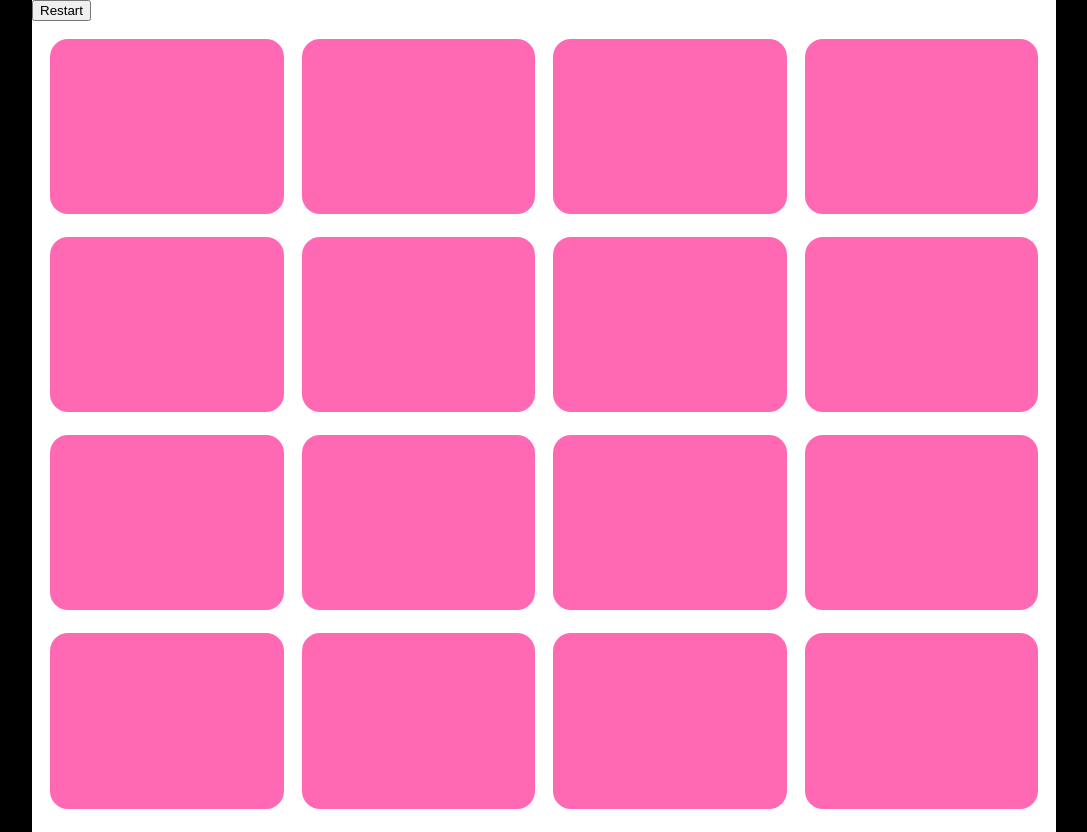
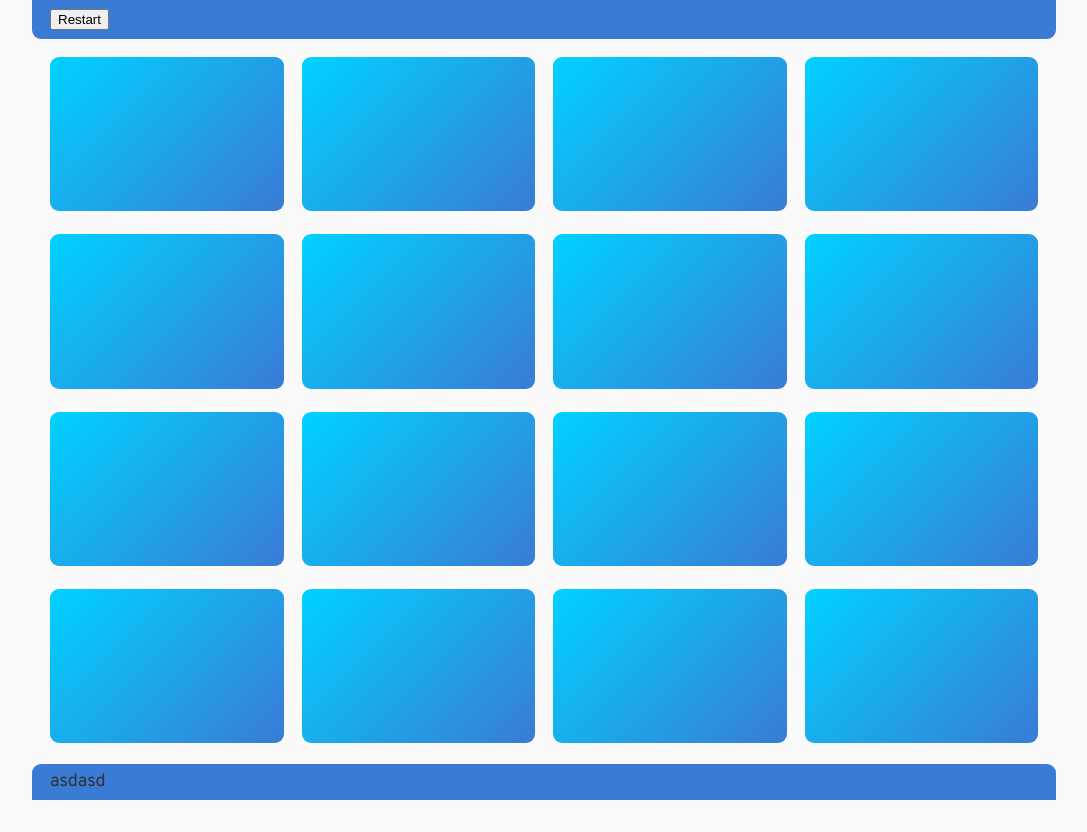
Before and after one commit to xylophono/cardmatch, a website: page docs/index.html in a window 1280 px wide. Shown: the whole page, without its empty margins (96-1183 px from the left). After the commit the page ends 800 px from the top, so only its background shows below. Drawn offline with Linux system fonts and the light colour scheme; a web font is replaced by a local one.

Commit message:
Header + Footer layout, colors

```diff
--- a/docs/index.html
+++ b/docs/index.html
@@ -13,8 +13,11 @@
 </head>
 <body>
 
-<div id="app">
+<div id="app" class="container">
+    <nav class="container__header">
         <button v-on:click="resetGame()">Restart</button>
+    </nav>
+    <main class="container__game">
         <div class="game-grid">
             <game-card
                 v-for="(card, i) in $root.gameData.cards"
@@ -22,6 +25,10 @@
                 :emoji="card.emoji"
             ></game-card>
         </div>
+    </main>
+    <footer class="container__footer">
+        asdasd
+    </footer>
 </div>
 
 </body>
--- a/resources/js/components/GameCard.vue
+++ b/resources/js/components/GameCard.vue
@@ -5,7 +5,6 @@
             active: this.$root.gameData.cards[this.id].active,
             matched: this.$root.gameData.cards[this.id].matched,
         }"
-        tabindex="0"
         v-on:click="doClick()"
     >
         <div class="game-card__inner">
--- a/resources/scss/partials/_base.scss
+++ b/resources/scss/partials/_base.scss
@@ -1,15 +1,58 @@
 html, body {
     width: 100%;
-    min-height: 100vh;
+    height: 100vh;
 
     margin: 0;
     padding: 0;
-    background-color: $black;
+    background-color: $white;
 
 }
 
 body {
+    width: 100%;
     max-width: $max-width;
+    height: 100vh;
     margin: 0 auto;
     background-color: $white;
 }
+
+.container {
+    display: flex;
+    flex-direction: column;
+    flex-wrap: nowrap;
+    justify-content: flex-start;
+    align-items: center;
+    align-content: stretch;
+
+    width: 100%;
+    height: 100%;
+
+    .container__header, .container__footer {
+        width: 100%;
+        height: auto;
+        flex: 0 0 auto;
+
+        padding: $spacing--half $spacing;
+
+        @media screen and (max-width: $break-mobile) {
+            padding: $spacing--half;
+        }
+
+        background-color: $accent-dark;
+    }
+
+    .container__header {
+        border-radius: 0 0 $spacing--half $spacing--half;
+    }
+
+    .container__footer {
+        border-radius: $spacing--half $spacing--half 0 0;
+    }
+
+    .container__game {
+        width: 100%;
+        height: auto;
+        max-height: 100%;
+        flex: 1 1 auto;
+    }
+}
--- a/resources/scss/partials/_game-grid.scss
+++ b/resources/scss/partials/_game-grid.scss
@@ -2,12 +2,21 @@
     display: block;
 
     width: 100%;
+    height: 100%;
 
     margin: 0;
-    padding: $spacing 0 0 $spacing;
+
+    padding: $spacing 0 $spacing $spacing;
+
+    @media screen and (max-width: $break-mobile) {
+        padding: $spacing--half 0 $spacing--half $spacing--half;
+    }
 
     *, *:focus, *:hover {
         outline: none;
+        -webkit-tap-highlight-color: rgba(0,0,0,0);
+        -webkit-tap-highlight-color: transparent;
+        ::selection { background-color: transparent; }
     }
 
     .game-card {
@@ -15,11 +24,17 @@
         display: inline-block;
 
         width: calc((100% - #{$spacing}*4) / 4);
-
-        height: auto;
+        height: calc((100% - #{$spacing}*4) / 4);
 
         margin-right: $spacing;
         margin-bottom: $spacing;
+
+        @media screen and (max-width: $break-mobile) {
+            margin-right: $spacing--half;
+            margin-bottom: $spacing--half;
+            width: calc((100% - #{$spacing--half}*4) / 4);
+            height: calc((100% - #{$spacing--half}*4) / 4);
+        }
 
         perspective: 1000px;
 
@@ -31,6 +46,11 @@
 
         &.active .game-card__inner {
             transform: rotateY(180deg);
+
+            .game-card__back {
+                background-color: darken($white, 5%);
+                background-image: linear-gradient(135deg, darken($white, 2%), darken($white, 5%));
+            }
         }
 
         &.matched .game-card__inner {
@@ -39,6 +59,8 @@
 
             .game-card__back {
                 background-color: darken($white, 10%);
+                background-image: linear-gradient(135deg, darken($white, 7%), darken($white, 10%));
+
             }
         }
 
@@ -46,33 +68,22 @@
 
             position: relative;
             width: 100%;
-            height: auto;
+            height: 100%;
 
-            &::after {
-                content: "";
-                display: block;
-                padding-bottom: 75%;
-            }
-
-            border-radius: $spacing;
+            border-radius: $spacing--half;
 
             transition: transform 0.2s;
             transform-style: preserve-3d;
         }
 
         .game-card__front, .game-card__back {
-            &::after {
-                content: "";
-                display: block;
-                padding-bottom: 75%;
-            }
 
             position: absolute;
             width: 100%;
             height: 100%;
             backface-visibility: hidden;
 
-            border-radius: $spacing;
+            border-radius: $spacing--half;
 
             display: flex;
             flex-direction: row;
@@ -82,12 +93,12 @@
         }
 
         .game-card__front {
-            background-color: $accent;
+            background-color: $accent-dark;
+            background-image: linear-gradient(135deg, $accent-light, $accent-dark);
         }
 
         .game-card__back {
-            background-color: darken($white, 5%);
-            color: $accent;
+            background-color: $white;
             transform: rotateY(180deg);
             font-size: 3rem;
             @media screen and (max-width: $break-mobile) {
--- a/resources/scss/partials/_typography.scss
+++ b/resources/scss/partials/_typography.scss
@@ -21,7 +21,7 @@ p {
 h1, .h1, h2, .h2, h3, .h3, h4, .h4, h5 , .h5, h6, .h6 {
     font-family: 'Chivo', $font-stack;
     font-weight: 900;
-    color: $accent;
+    color: $accent-dark;
 
     margin: 0;
     padding: 0;
--- a/resources/scss/partials/_vars.scss
+++ b/resources/scss/partials/_vars.scss
@@ -5,13 +5,15 @@ $break-mobile: 768px;
 // Sizing
 $max-width: 1024px;
 $spacing: 1rem;
+$spacing--half: $spacing/2;
 
 // Typography
 $font-size: 18px;
 $font-stack: -apple-system, BlinkMacSystemFont, "Segoe UI", Roboto, Helvetica, Arial, sans-serif, "Apple Color Emoji", "Segoe UI Emoji", "Segoe UI Symbol";
 
 // Colors
-$white: #FFF;
+$white: darken(#FFF, 2%);
 $black: #000;
 $text: #333;
-$accent: hotpink;
+$accent-light: #00d2ff;
+$accent-dark: #3a7bd5;
```
Also changed, not shown: docs/resources/css/app.css, docs/resources/js/app.js. Lines whose indentation alone changed are shown as unchanged.
